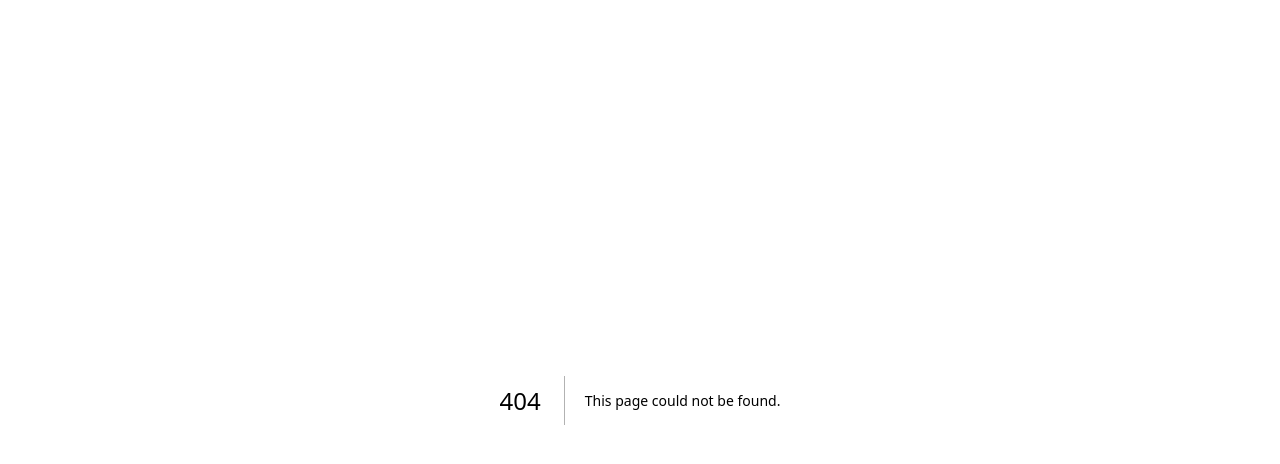
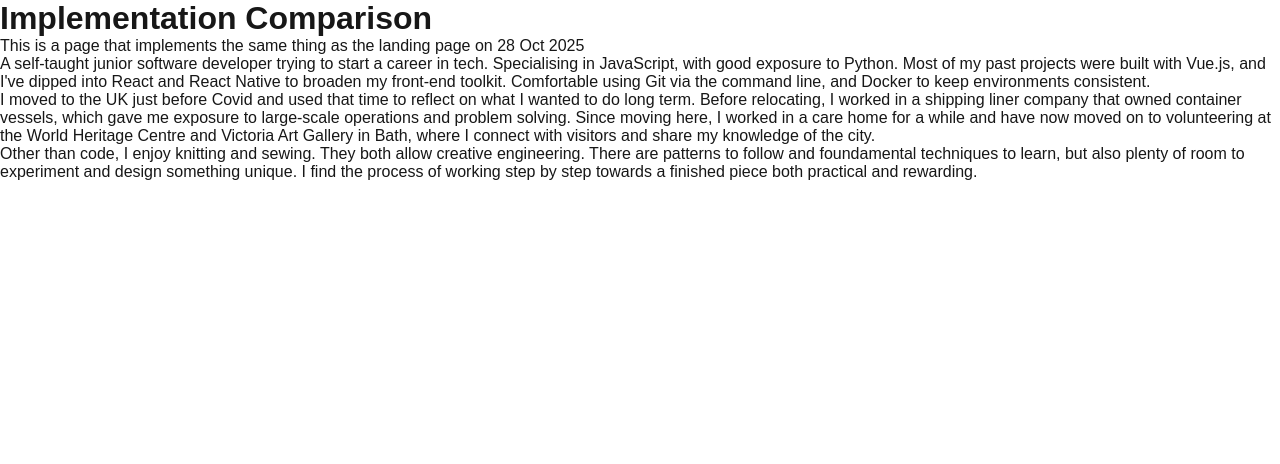
Before and after one commit to AnsonChung3/next-react-sandbox, a Next.js app in the folder next-react-sandbox/: page /implementation-comparison in a window 1280 px wide. Before the commit this address had no page. Shown: the top 464 px of the page. Built offline with nearby package versions, Linux system fonts and the light colour scheme.

Commit message:
Add list render and comment for this implementation

```diff
--- /dev/null
+++ b/next-react-sandbox/src/app/implementation-comparison/page.js
@@ -0,0 +1,16 @@
+import AboutMe from '../../components/about-me.js';
+
+export default function ImplementCompare() {
+    return (
+        <>
+            <div>
+                <h1>Implementation Comparison</h1>
+                <p>
+                    This is a page that implements the same thing as the landing
+                    page on 28 Oct 2025
+                </p>
+            </div>
+            <AboutMe />
+        </>
+    );
+}
--- /dev/null
+++ b/next-react-sandbox/src/components/DUMMY.js
@@ -0,0 +1,20 @@
+export const iconLinks = [
+    {
+        name: 'Google',
+        url: 'google.com',
+    },
+    {
+        name: 'Tumblr',
+        url: 'tumblr.com',
+    },
+    {
+        name: 'Youtube',
+        url: 'youtube.com',
+    },
+];
+
+export const aboutText = [
+    `A self-taught junior software developer trying to start a career in tech. Specialising in JavaScript, with good exposure to Python. Most of my past projects were built with Vue.js, and I've dipped into React and React Native to broaden my front-end toolkit. Comfortable using Git via the command line, and Docker to keep environments consistent.`,
+    `I moved to the UK just before Covid and used that time to reflect on what I wanted to do long term. Before relocating, I worked in a shipping liner company that owned container vessels, which gave me exposure to large-scale operations and problem solving. Since moving here, I worked in a care home for a while and have now moved on to volunteering at the World Heritage Centre and Victoria Art Gallery in Bath, where I connect with visitors and share my knowledge of the city.`,
+    `Other than code, I enjoy knitting and sewing. They both allow creative engineering. There are patterns to follow and foundamental techniques to learn, but also plenty of room to experiment and design something unique. I find the process of working step by step towards a finished piece both practical and rewarding.`,
+];
--- /dev/null
+++ b/next-react-sandbox/src/components/about-me.js
@@ -0,0 +1,29 @@
+// by default, everything under the /app directory is server components
+// so at first, this debug log prints as server
+
+// to make it client cpn, have to put 'use client' at the top of the file
+
+// given this is server cpn, I presume I want to make it client cpn
+// since it doesn't need to fetch or perform any async tasks
+// and component folder being on the same level as app folder does nothing
+
+// it is similar to vue list rednering that it requires an unique key for each item
+// Next doesn't like using index as key, so it keep screaming at me
+// for some cases, using index would be a terrible idea as it's by nature not a unique piece of information
+// but for this case the usage is fine, despite it keep screaming at me
+
+// also for some reason it doesn't give much details in terminal
+// it only tells me where exactly it is in the web console
+
+import { aboutText } from './DUMMY.js';
+
+export default function AboutMe() {
+    // console.log('about me?');
+    return aboutText.map((paragraph, i) => {
+        return (
+            <>
+                <p key={i}>{paragraph}</p>
+            </>
+        );
+    });
+}
```
